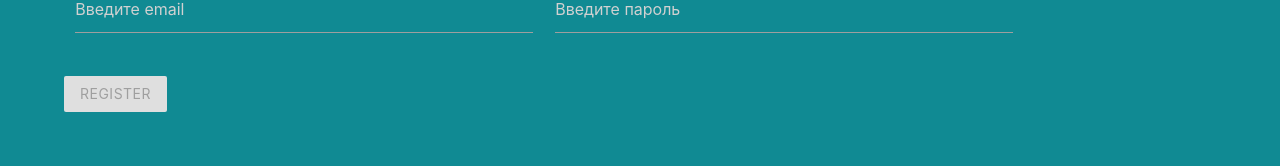
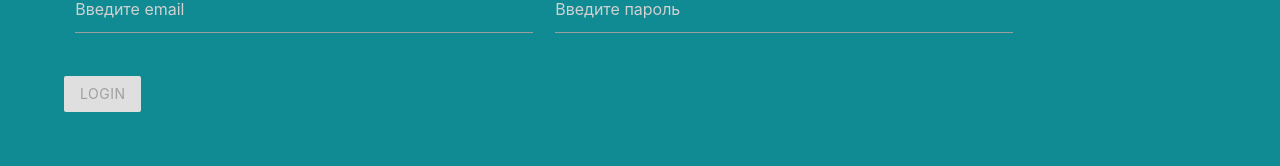
Before and after one commit to VitalyBaboshin/mean-loc8r, an Angular app in the folder client/: page /auth in a window 1280 px wide. Shown: the part 236-402 px from the top of the page. Built offline with nearby package versions, Linux system fonts and the light colour scheme.

Commit message:
При login переход на начальную страницу. Переименование кнопки входа

```diff
--- a/client/src/app/shared/pages/auth/auth.component.html
+++ b/client/src/app/shared/pages/auth/auth.component.html
@@ -39,7 +39,7 @@
         [disabled]="form.invalid || form.disabled"
         (click)="onLogin()"
       >
-        Register
+        Login
       </button>
 
   </form>
--- a/client/src/app/shared/pages/auth/auth.component.ts
+++ b/client/src/app/shared/pages/auth/auth.component.ts
@@ -1,6 +1,8 @@
 import { Component, OnInit } from '@angular/core';
-import {FormControl, FormGroup, Validators} from "@angular/forms";
+import {FormControl, FormGroup, Validators} from '@angular/forms';
 import * as M from 'materialize-css';
+import {AuthServices} from '../../../services/auth.services';
+import {Router} from '@angular/router';
 @Component({
   selector: 'app-auth',
   templateUrl: './auth.component.html',
@@ -8,7 +10,8 @@ import * as M from 'materialize-css';
 })
 export class AuthComponent implements OnInit {
   form: FormGroup;
-  constructor() { }
+  constructor(private auth: AuthServices,
+              private router: Router) { }
 
   ngOnInit(): void {
     M.updateTextFields();
@@ -18,11 +21,12 @@ export class AuthComponent implements OnInit {
         Validators.required,
         Validators.minLength(6), Validators.maxLength(20)
       ])
-    })
+    });
 
   }
 
   onLogin() {
-
+    this.auth.login(this.form.value).subscribe();
+    this.router.navigate(['/']);
   }
 }
```
